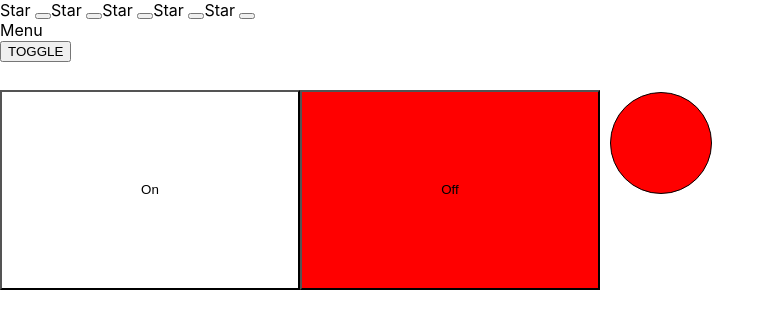
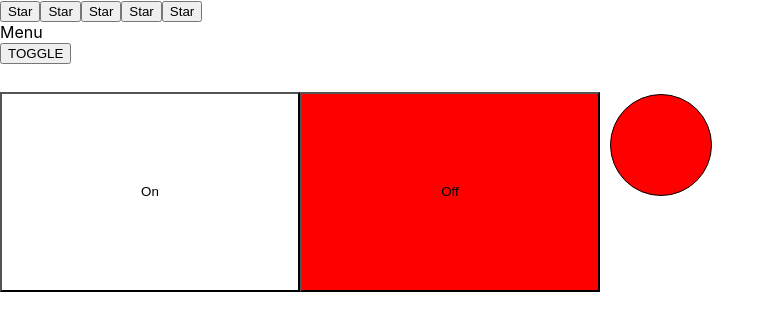
Before and after one commit to talerqa/typescript, a React (Create React App) app: page / in a window 1280 px wide. Shown: the top 330 px of the page, without its empty margins (0-775 px from the left). Built offline with nearby package versions, Linux system fonts and the light colour scheme.

Commit message:
refactoring

```diff
--- a/src/components/rating/RatingBtn.tsx
+++ b/src/components/rating/RatingBtn.tsx
@@ -6,26 +6,25 @@ function RatingBtn(props: any) {
   const [value, setValue] = useState<valueTypeOfStart>(0)
 
   return (<div>
-    <Star selected={value > 0}/>
     <button onClick={() => {
       setValue(1)
-    }}></button>
-    <Star selected={value > 1}/>
+    }}><Star selected={value > 0}/></button>
+
     <button onClick={() => {
       setValue(2)
-    }}></button>
-    <Star selected={value > 2}/>
+    }}><Star selected={value > 1}/></button>
+
     <button onClick={() => {
       setValue(3)
-    }}></button>
-    <Star selected={value > 3}/>
+    }}><Star selected={value > 2}/></button>
+
     <button onClick={() => {
       setValue(4)
-    }}></button>
-    <Star selected={value > 4}/>
+    }}><Star selected={value > 3}/></button>
+
     <button onClick={() => {
       setValue(5)
-    }}></button>
+    }}><Star selected={value > 4}/></button>
   </div>)
 }
 
@@ -34,7 +33,7 @@ type StarPropsType = {
 }
 
 function Star(props: StarPropsType) {
-  if (props.selected === true) {
+  if (props.selected) {
     return (
       <span><b>Star </b></span>
     )
```
